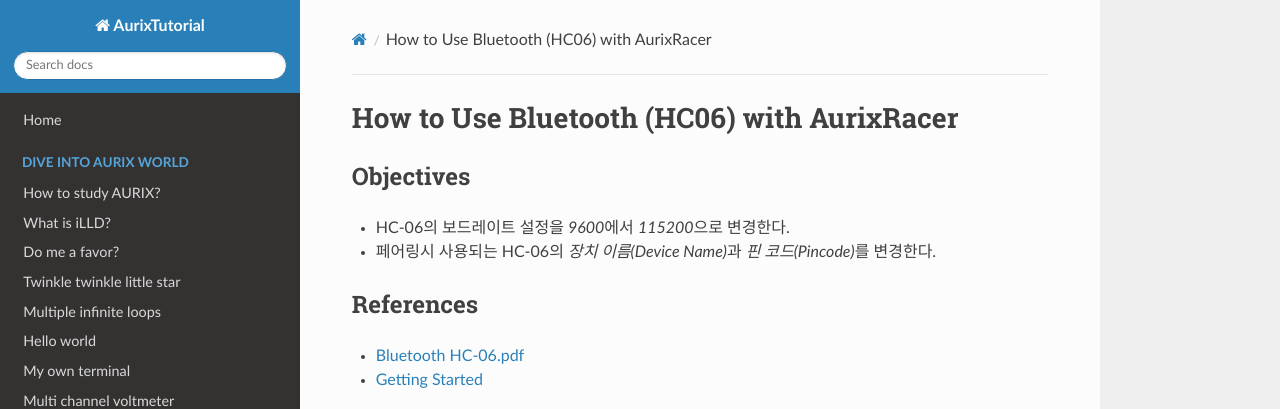
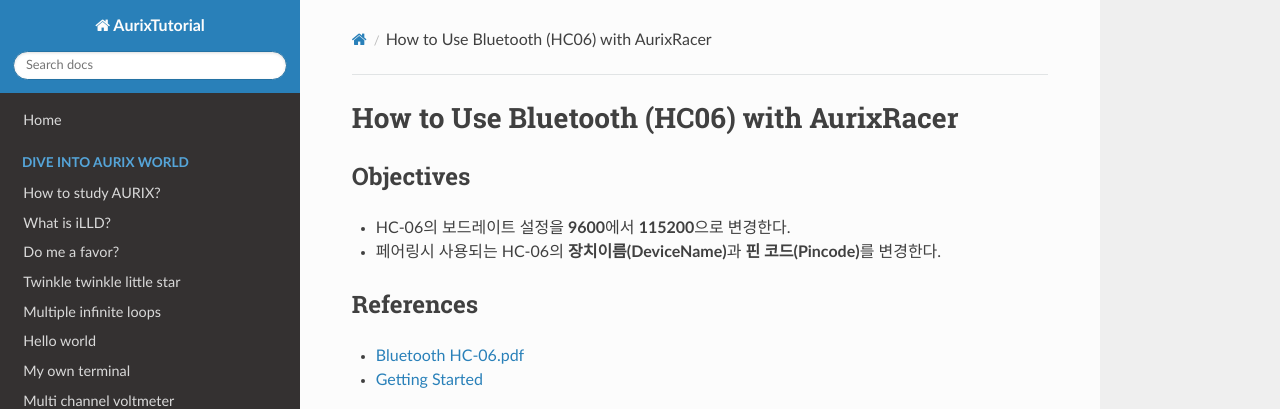
Before and after one commit to realsosy/AurixTutorial, an MkDocs documentation site: the page built from docs/HowToUseBluetoothHC06.md, in a window 1280 px wide and 900 px high. Shown: the top 409 px of the window. Built offline with MkDocs 1.6.1, drawn with Linux system fonts in a browser that asks for light colours; nearby versions of some CDN libraries; old or Windows-style settings are respelled for this version of MkDocs.

Commit message:
Update HowToUseBluetoothHC06.md

```diff
--- a/docs/HowToUseBluetoothHC06.md
+++ b/docs/HowToUseBluetoothHC06.md
@@ -2,8 +2,8 @@
 
 ## Objectives
 
-- HC-06의 보드레이트 설정을 *9600*에서 *115200*으로 변경한다.
-- 페어링시 사용되는 HC-06의 *장치 이름(Device Name)*과 *핀  코드(Pincode)*를 변경한다.
+- HC-06의 보드레이트 설정을 **9600**에서 **115200**으로 변경한다.
+- 페어링시 사용되는 HC-06의 **장치이름(DeviceName)**과 **핀 코드(Pincode)**를 변경한다.
 
 ## References
 
```
